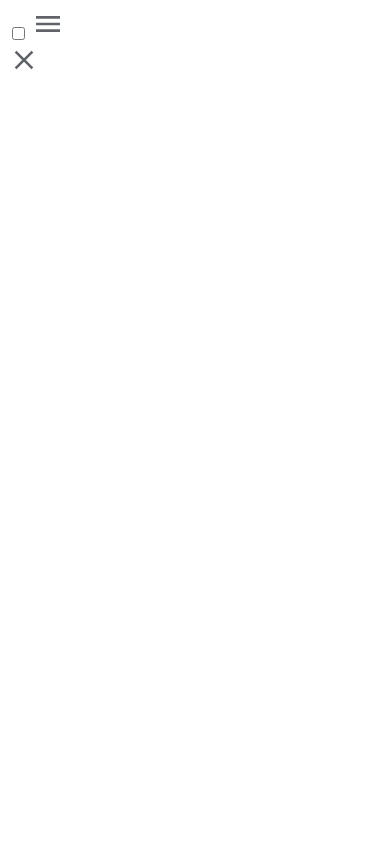
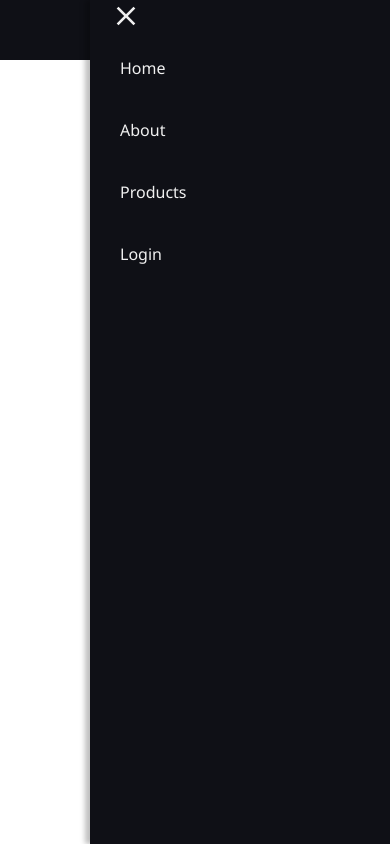
Before and after one commit to skylee01244/personal-website, a plain HTML site: page index.html in a window 390 px wide. Drawn offline with Linux system fonts and the light colour scheme.

Commit message:
Added HTML code for hamburger menu

```diff
--- a/index.html
+++ b/index.html
@@ -3,7 +3,7 @@
 <head>
     <meta charset="UTF-8">
     <meta name="viewport" content="width=device-width, initial-scale=1.0">
-    <link rel="stylesheet" href="./styles.css">
+    <link rel="stylesheet" href="./style.css">
     <script defer src='./index.js'></script>
     <title>Sky</title>
 </head>
@@ -18,6 +18,11 @@
             <label for="siderbar-active" class="close-sidebar-button">
                 <svg xmlns="http://www.w3.org/2000/svg" height="32" viewBox="0 -960 960 960" width="32" fill="#5f6368"><path d="m256-200-56-56 224-224-224-224 56-56 224 224 224-224 56 56-224 224 224 224-56 56-224-224-224 224Z"/></svg>
             </label>
+
+            <a class="home-link" href="index.html">Home</a>
+            <a href="projects.html">About</a>
+            <a href="">Products</a>
+            <a href="">Login</a>
         </div>
     </nav>
 </body>
--- /dev/null
+++ b/style.css
@@ -0,0 +1,89 @@
+:root{
+    --colour-1: #0f1016;
+    --text-colour: #f0f0f0;
+    --accent-colour: #006aff;
+}
+
+*{
+    margin: 0;
+    padding: 0;
+}
+
+html{
+    font-size: 12pt;
+    font-family: Poppins, Segoe UI, Tahoma, sans-serif;
+}
+
+nav{
+    height: 60px;
+    background-color: var(--colour-1);
+    display: flex;
+    justify-content: flex-end;
+    align-items: center;
+}
+
+.links-container{
+    height: 100%;
+    width: 100%;
+    display: flex;
+    flex-direction: row;
+    align-items: center;
+}
+
+nav a{
+    height: 100%;
+    padding: 0 20px;
+    display: flex;
+    align-items: center;
+    text-decoration: none;
+    color: var(--text-colour);
+}
+
+nav a:hover{
+    background-color: var(--accent-colour);
+}
+
+nav a.home-link{
+    margin-right: auto;
+}
+
+nav svg{
+    fill: var(--text-colour);
+}
+
+#sidebar-active{
+    display: none;
+}
+
+.open-sidebar-button, .close-sidebar-button{
+    padding: 0 20px;
+    display: none;
+}
+
+@media(max-width: 410px){
+    .links-container{
+        flex-direction: column;
+        align-items: flex-start;
+        position: fixed;
+        top: 0;
+        right: 0;
+        z-index: 10;
+        width: 300px;
+
+        background-color: var(--colour-1);
+        box-shadow: -5px 0 5px rgba(0,0,0,0.25);
+    }
+    nav a{
+        box-sizing: border-box;
+        height: auto;
+        width: 100%;
+        padding: 20px 30px;
+        justify-content: flex-start;
+    }
+    .open-sidebar-button, .close-sidebar-button{
+        display: block;
+    }
+    #sidebar-active:checked ~ .links-container{
+        display: flex;
+    }
+}
```
Also changed, not shown: projects.html (added), styles.css (deleted).
